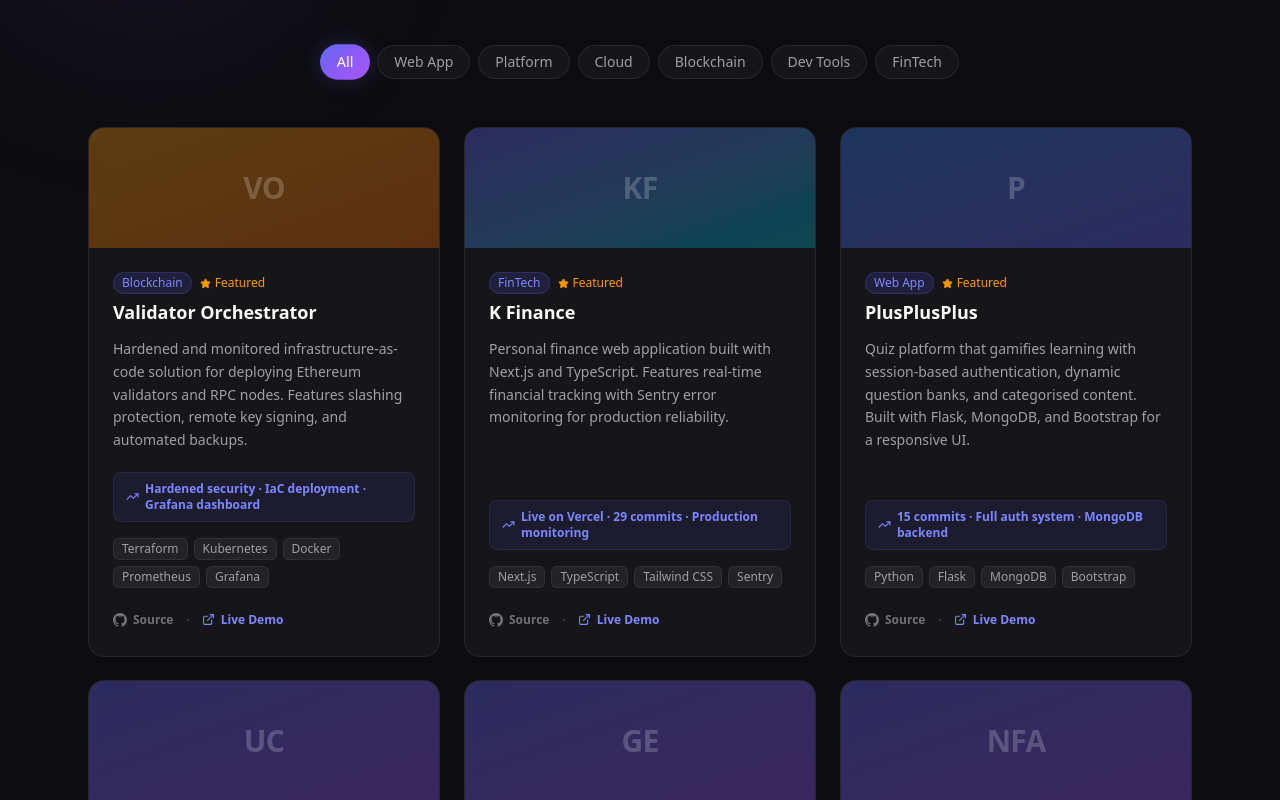
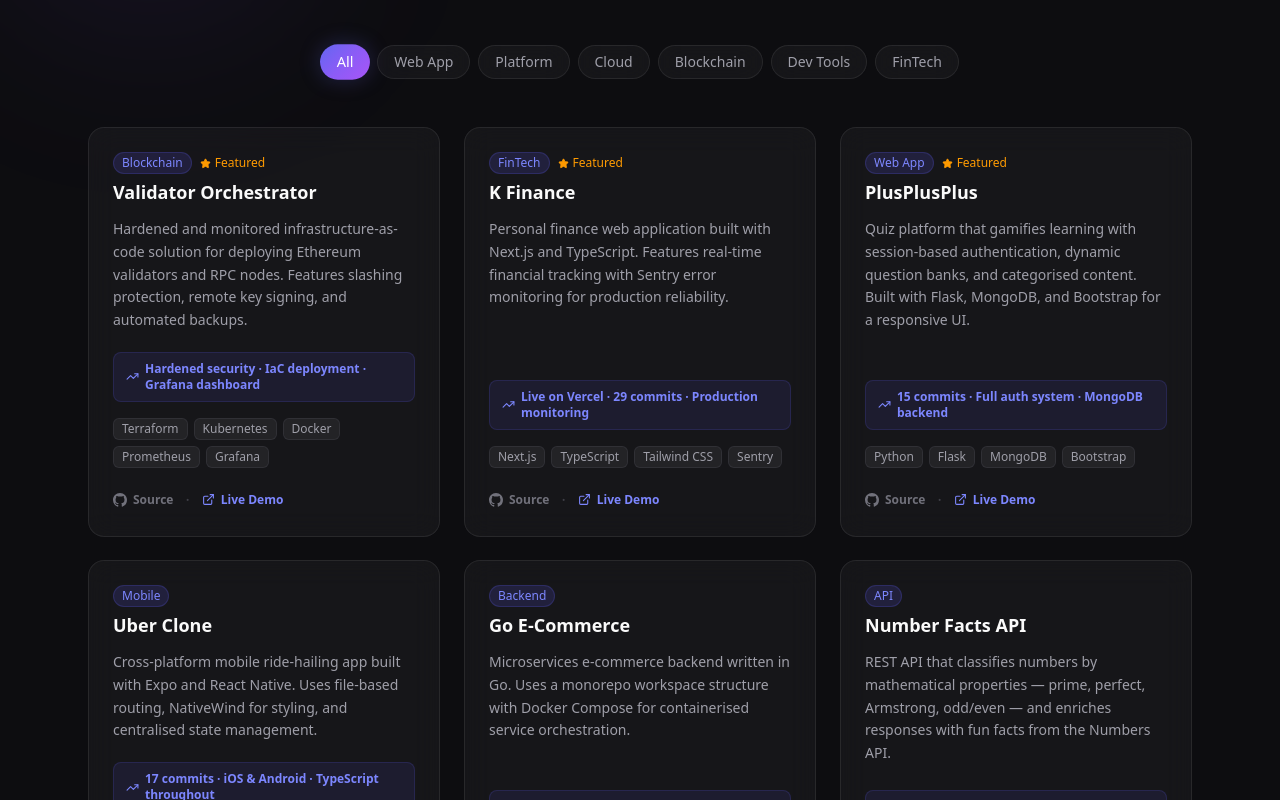
Before and after one commit to Kizito24/Portfolio, a Next.js app: page / in a window 1280 px wide. Shown: the part 3200-4000 px from the top of the page. Built offline with nearby package versions, Linux system fonts and the light colour scheme.

Commit message:
feat: update call booking to Google Meet and remove project card image section

```diff
--- a/src/components/sections/Contact.tsx
+++ b/src/components/sections/Contact.tsx
@@ -127,7 +127,7 @@ export default function Contact() {
               </ul>
 
               <a
-                href="https://cal.com/kizitoch"
+                href="https://calendar.app.google/3QsYjt1hvu9w5iz37"
                 target="_blank"
                 rel="noopener noreferrer"
                 className="group w-full flex items-center justify-center gap-2 px-6 py-3.5 gradient-bg text-white font-semibold rounded-xl hover:opacity-90 transition-all duration-200 shadow-[0_0_20px_rgba(99,102,241,0.25)] hover:shadow-[0_0_32px_rgba(99,102,241,0.4)] text-sm"
--- a/src/components/sections/Projects.tsx
+++ b/src/components/sections/Projects.tsx
@@ -8,15 +8,7 @@ import { projects } from '@/data';
 
 const categories = ['All', 'Web App', 'Platform', 'Cloud', 'Blockchain', 'Dev Tools', 'FinTech'];
 
-// Color swatches per category
-const categorySwatches: Record<string, string> = {
-  'Web App':    'from-blue-500/30 to-indigo-500/30',
-  'Platform':   'from-emerald-500/30 to-teal-500/30',
-  'Cloud':      'from-sky-500/30 to-blue-600/30',
-  'Blockchain': 'from-amber-500/30 to-orange-500/30',
-  'Dev Tools':  'from-violet-500/30 to-purple-500/30',
-  'FinTech':    'from-indigo-500/30 to-cyan-500/30',
-};
+
 
 const containerVariants: Variants = {
   hidden: {},
@@ -28,14 +20,7 @@ const cardVariants: Variants = {
   visible: { opacity: 1, y: 0, transition: { duration: 0.55, ease: [0.25, 0.46, 0.45, 0.94] } },
 };
 
-function projectInitials(title: string) {
-  return title
-    .split(/\s+/)
-    .map((w) => w[0])
-    .join('')
-    .toUpperCase()
-    .slice(0, 3);
-}
+
 
 export default function Projects() {
   const [filter, setFilter] = useState('All');
@@ -118,23 +103,12 @@ export default function Projects() {
             className="grid md:grid-cols-2 lg:grid-cols-3 gap-6"
           >
             {filtered.map((project) => {
-              const swatch = categorySwatches[project.category] ?? 'from-indigo-500/30 to-violet-500/30';
               return (
                 <motion.article
                   key={project.title}
                   variants={cardVariants}
                   className="group relative flex flex-col rounded-2xl glass glass-hover border border-zinc-200 dark:border-zinc-800/60 overflow-hidden hover:border-indigo-400/40 transition-all duration-300 hover:-translate-y-1 hover:shadow-[0_16px_48px_rgba(0,0,0,0.12)] dark:hover:shadow-[0_16px_48px_rgba(0,0,0,0.4)] will-change-transform"
                 >
-                  {/* Gradient swatch image area */}
-                  <div
-                    className={`relative h-[120px] w-full bg-gradient-to-br ${swatch} flex items-center justify-center shrink-0`}
-                    aria-hidden="true"
-                  >
-                    <span className="text-3xl font-black text-white/20 tracking-tight select-none">
-                      {projectInitials(project.title)}
-                    </span>
-                  </div>
-
                   <div className="flex flex-col flex-1 p-6">
                     {/* Header row */}
                     <div className="flex items-start justify-between mb-3">
```
